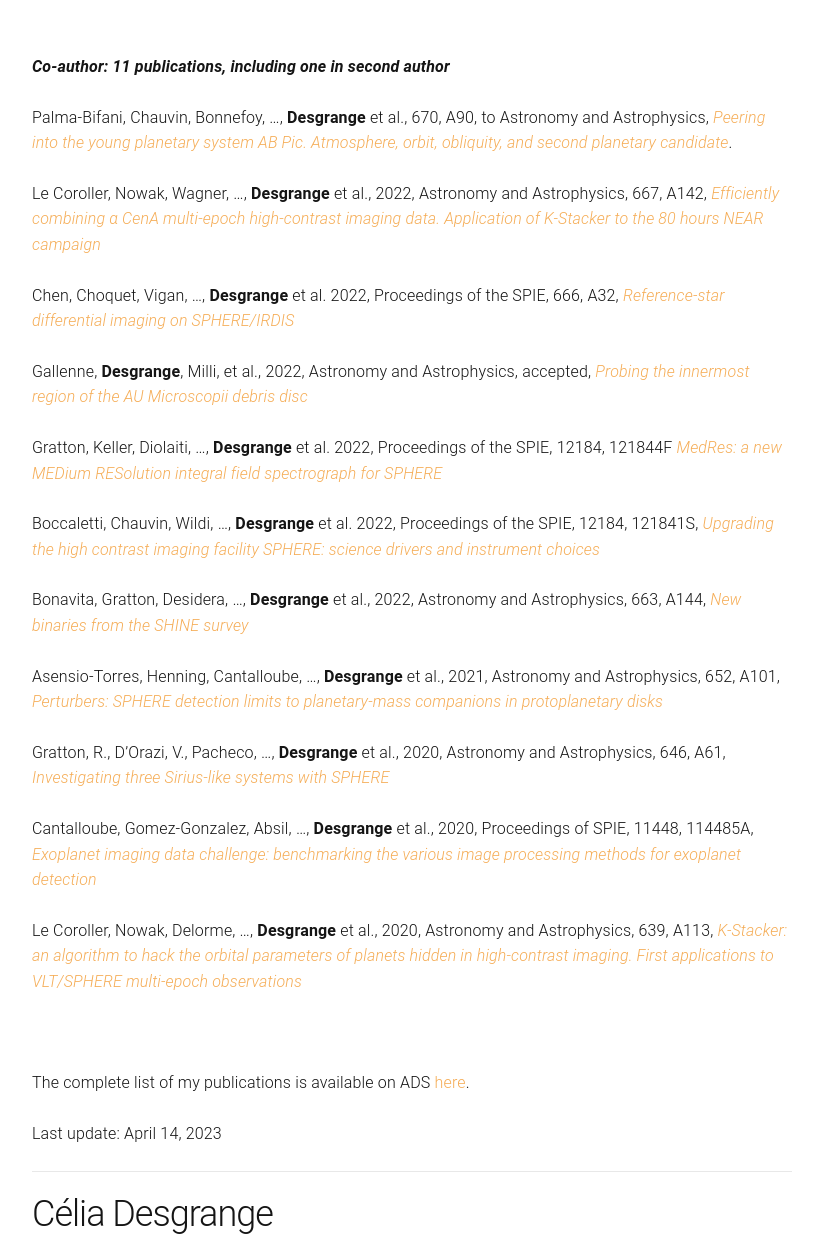
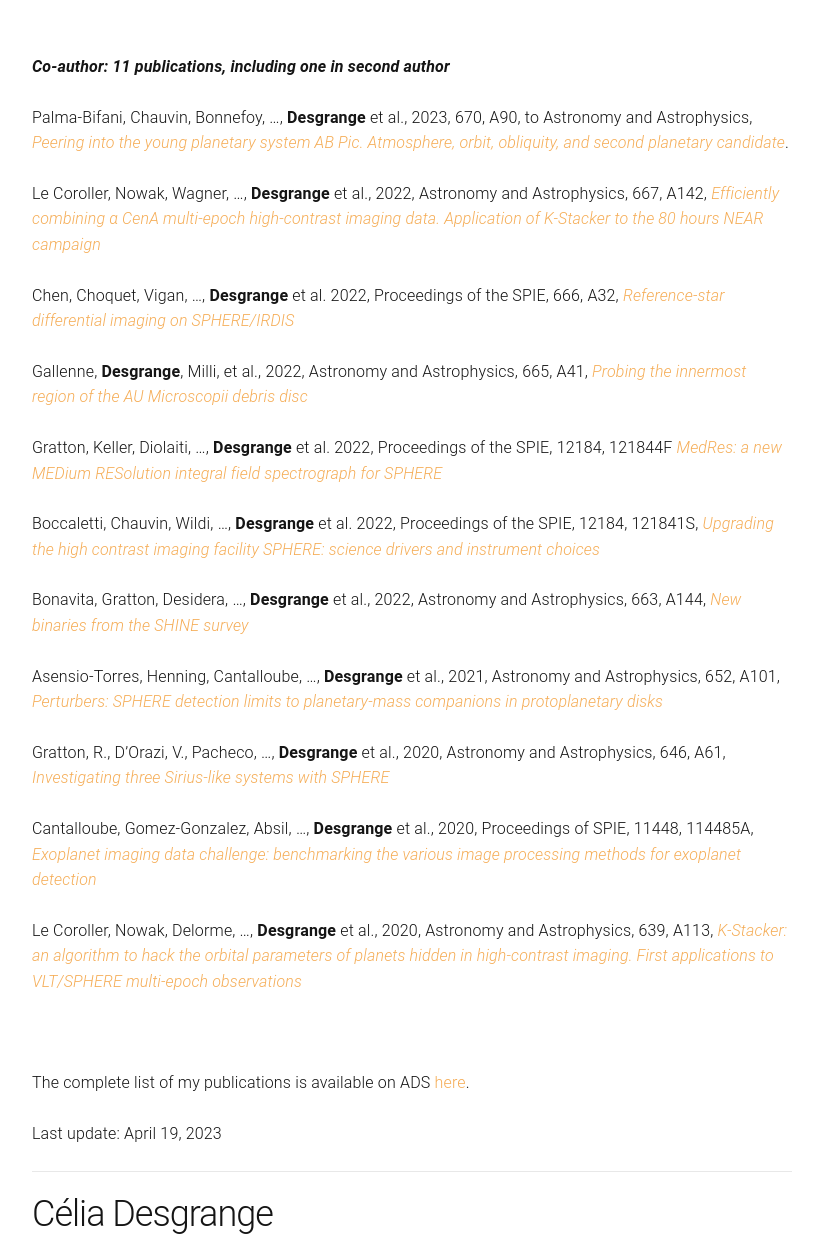
Before and after one commit to cdesgrange/cdesgrange.github.io, a Jekyll site: the page built from publications.md, in a window 1280 px wide. Shown: the part 775-2011 px from the top of the page, without its empty margins (228-1047 px from the left). Built offline with Jekyll 4.4.1, drawn with Linux system fonts in a browser that asks for light colours.

Commit message:
Update publications.md

```diff
--- a/publications.md
+++ b/publications.md
@@ -20,13 +20,13 @@ When I was an undergraduated student, I expressed interest in astronomy and astr
 
 <strong>*Co-author: 11 publications, including one in second author*</strong>
 
-  Palma-Bifani, Chauvin, Bonnefoy, ..., <b>Desgrange</b> et al., 670, A90, to Astronomy and Astrophysics, <i><a href="https://ui.adsabs.harvard.edu/abs/2023A%26A...670A..90P/abstract">Peering into the young planetary system AB Pic. Atmosphere, orbit, obliquity, and second planetary candidate</a></i>.
+  Palma-Bifani, Chauvin, Bonnefoy, ..., <b>Desgrange</b> et al., 2023, 670, A90, to Astronomy and Astrophysics, <i><a href="https://ui.adsabs.harvard.edu/abs/2023A%26A...670A..90P/abstract">Peering into the young planetary system AB Pic. Atmosphere, orbit, obliquity, and second planetary candidate</a></i>.
 
   Le Coroller, Nowak, Wagner, ..., <b>Desgrange</b>  et al., 2022, Astronomy and Astrophysics, 667, A142, <i><a href="https://ui.adsabs.harvard.edu/abs/2022A%26A...667A.142L/abstract">Efficiently combining α CenA multi-epoch high-contrast imaging data. Application of K-Stacker to the 80 hours NEAR campaign</a></i>
 
    Chen, Choquet, Vigan, ...,  <b>Desgrange</b> et al. 2022, Proceedings of the SPIE, 666, A32, <i><a href="https://ui.adsabs.harvard.edu/abs/2022A%26A...666A..32X/abstract">Reference-star differential imaging on SPHERE/IRDIS</a></i>
 
-  Gallenne, <b>Desgrange</b>, Milli, et al., 2022, Astronomy and Astrophysics, accepted, <i><a href="https://ui.adsabs.harvard.edu/abs/2022A%26A...665A..41G/abstract">Probing the innermost region of the AU Microscopii debris disc</a></i>
+  Gallenne, <b>Desgrange</b>, Milli, et al., 2022, Astronomy and Astrophysics, 665, A41, <i><a href="https://ui.adsabs.harvard.edu/abs/2022A%26A...665A..41G/abstract">Probing the innermost region of the AU Microscopii debris disc</a></i>
 
   Gratton, Keller, Diolaiti, ...,  <b>Desgrange</b> et al. 2022, Proceedings of the SPIE, 12184, 121844F <i><a href="https://ui.adsabs.harvard.edu/abs/2022SPIE12184E..4FG/abstract">MedRes: a new MEDium RESolution integral field spectrograph for SPHERE</a></i>
 
@@ -47,4 +47,4 @@ When I was an undergraduated student, I expressed interest in astronomy and astr
 The complete list of my publications is available on ADS <a href="https://ui.adsabs.harvard.edu/search/filter_author_facet_hier_fq_author=AND&filter_author_facet_hier_fq_author=author_facet_hier%3A%220%2FDesgrange%2C%20C%22&filter_database_fq_database=AND&filter_database_fq_database=database%3A%22astronomy%22&fq=%7B!type%3Daqp%20v%3D%24fq_author%7D&fq=%7B!type%3Daqp%20v%3D%24fq_database%7D&fq_author=(author_facet_hier%3A%220%2FDesgrange%2C%20C%22)&fq_database=(database%3A%22astronomy%22)&p_=0&q=author%3A%22Desgrange%2C%20C%22&sort=date%20desc%2C%20bibcode%20desc">here</a>.
 
 
-Last update: April 14, 2023
+Last update: April 19, 2023
```
